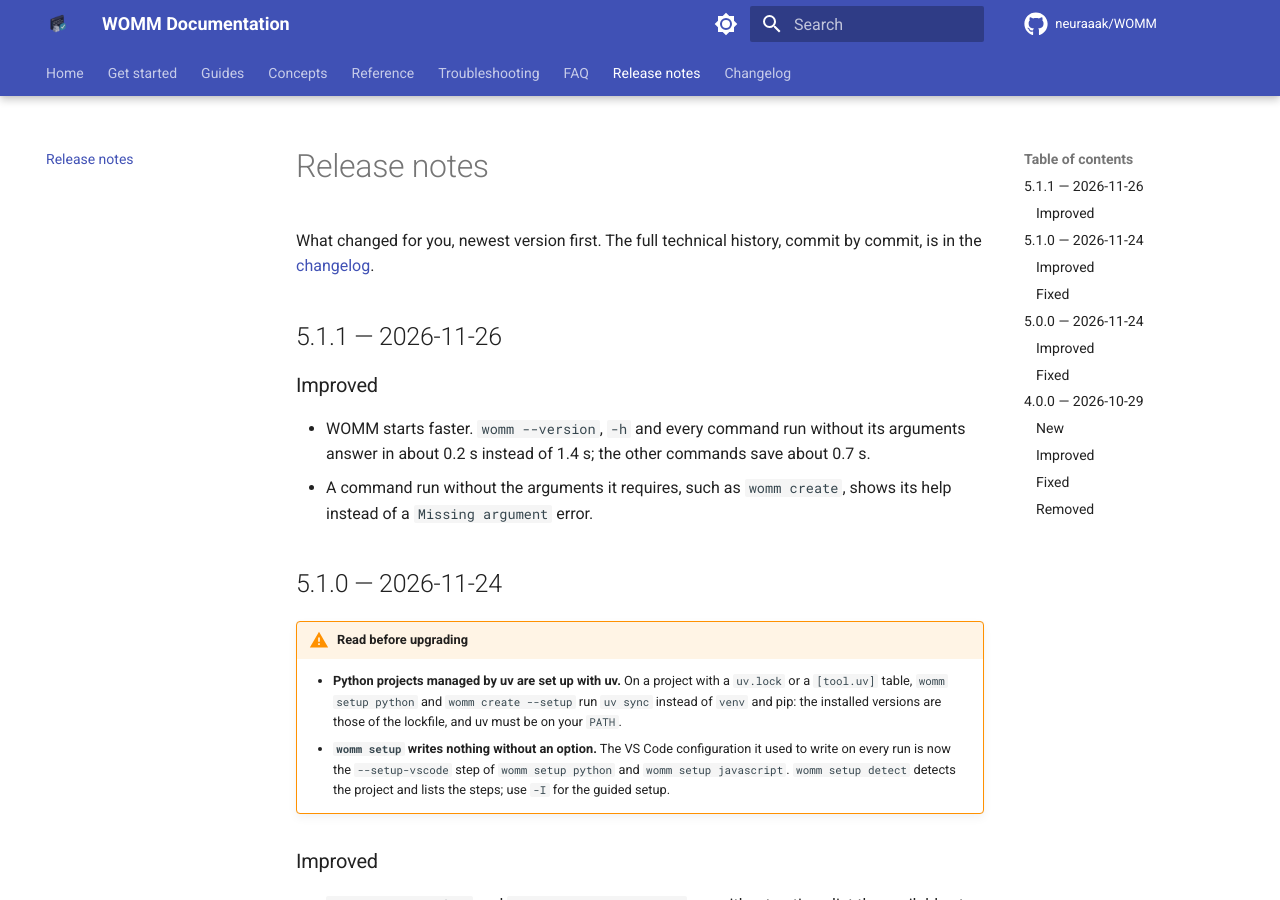
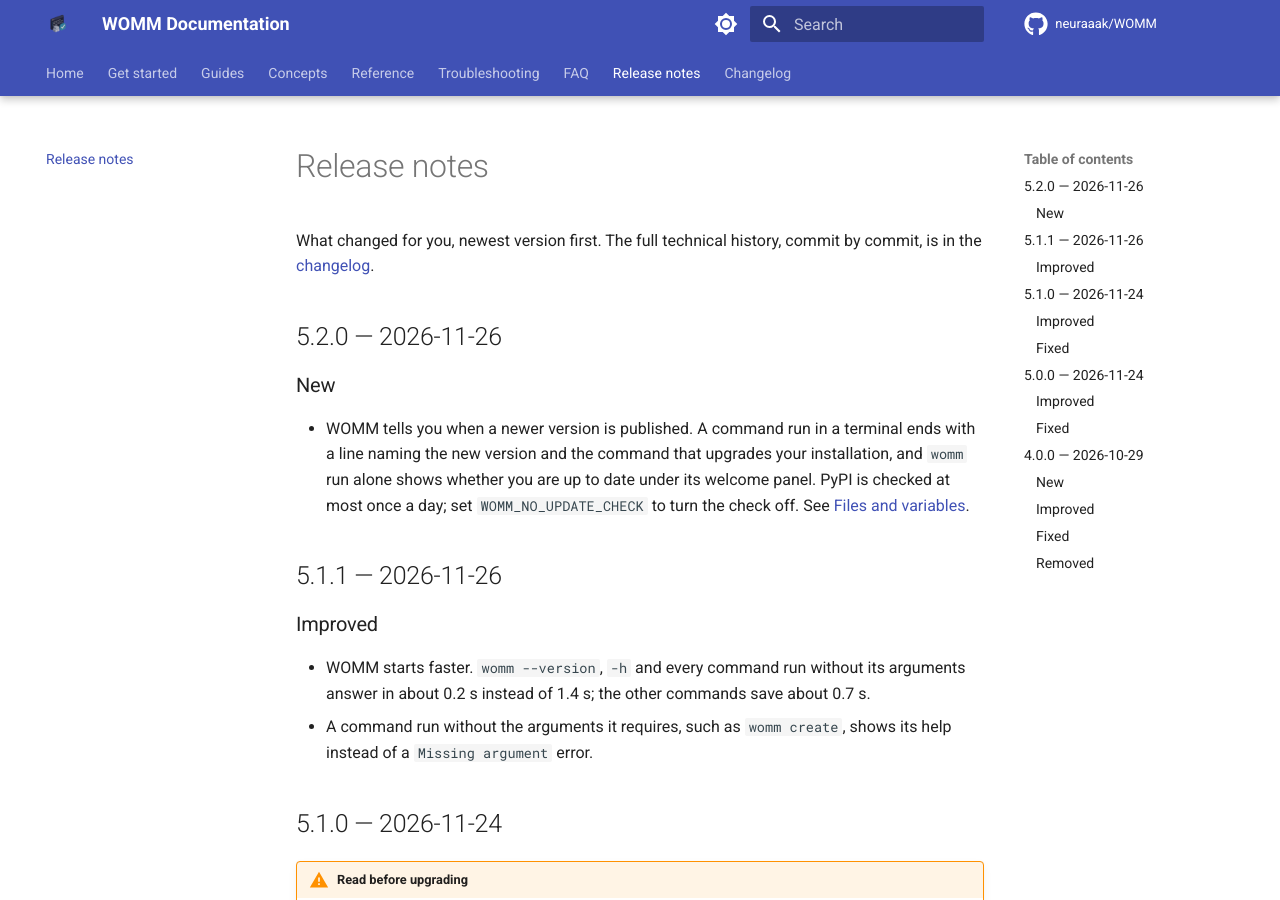
Before and after one commit to neuraaak/WOMM, an MkDocs documentation site: the page built from docs/release-notes.md, in a window 1280 px wide and 900 px high. Built offline with MkDocs 1.6.1 and Material for MkDocs 9.7.7, drawn with Linux system fonts in a browser that asks for light colours; comment, search, counter and statistics services are not loaded; the version menu is left out.

Commit message:
chore(release): bump version to 5.2.0

```diff
--- a/docs/release-notes.md
+++ b/docs/release-notes.md
@@ -2,6 +2,17 @@
 
 What changed for you, newest version first. The full technical history, commit
 by commit, is in the [changelog](changelog.md).
+
+## 5.2.0 — 2026-11-26
+
+### New
+
+- WOMM tells you when a newer version is published. A command run in a
+  terminal ends with a line naming the new version and the command that
+  upgrades your installation, and `womm` run alone shows whether you are up to
+  date under its welcome panel. PyPI is checked at most once a day; set
+  `WOMM_NO_UPDATE_CHECK` to turn the check off. See
+  [Files and variables](reference/files-and-variables.md#new-release-notice).
 
 ## 5.1.1 — 2026-11-26
 
--- a/pyproject.toml
+++ b/pyproject.toml
@@ -14,7 +14,7 @@ build-backend = "hatchling.build"
 
 [project]
 name = "womm-cli"
-version = "5.1.1"
+version = "5.2.0"
 description = "Universal development tools for Python and JavaScript - Automatic installation, cross-platform configuration, global commands"
 readme = "README.md"
 license = { text = "MIT" }
--- a/src/womm/_version.py
+++ b/src/womm/_version.py
@@ -7,4 +7,4 @@
 
 from __future__ import annotations
 
-__version__ = "5.1.1"
+__version__ = "5.2.0"
```
Also changed, not shown: 1 other file.
